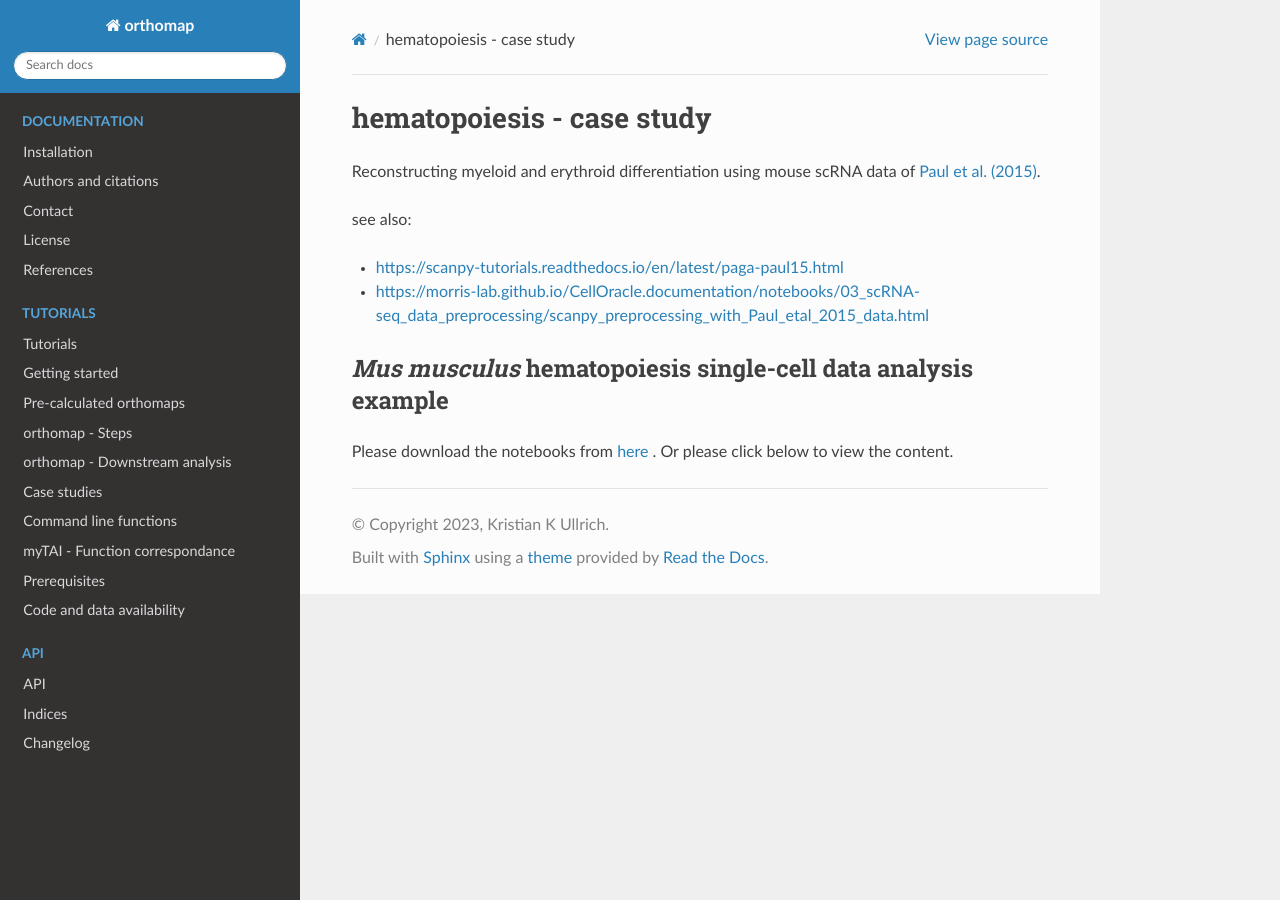
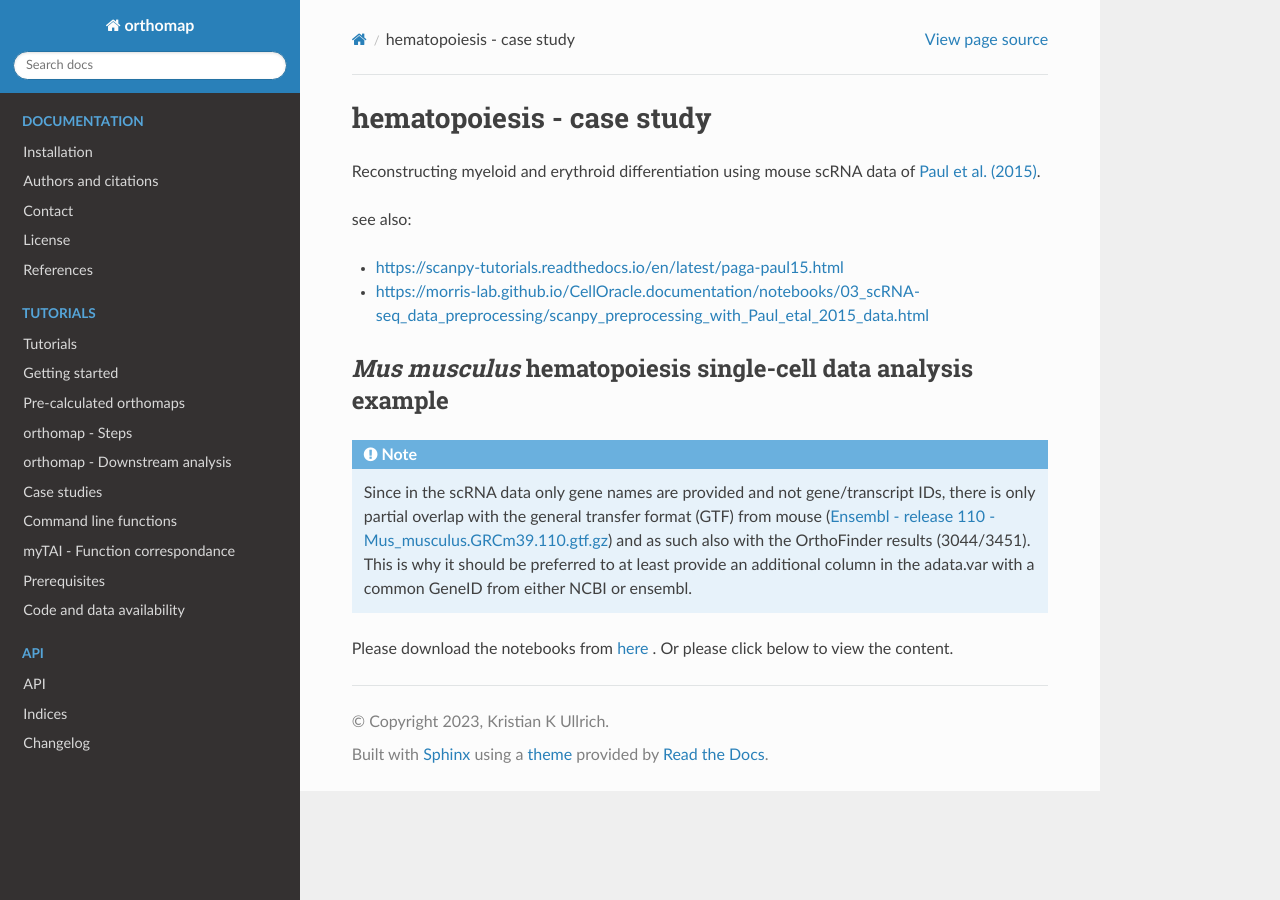
Before and after one commit to kullrich/orthomap, a Sphinx documentation site: the page built from docs/tutorials/paul15_example.rst, in a window 1280 px wide. Built offline with Sphinx 7.4.7 and the Read the Docs theme 2.0.0, drawn with Linux system fonts in a browser that asks for light colours; formulas are drawn with MathJax 3; pages that are not in the unit, such as notebooks, are missing from menus.

Commit message:
# update tutorials

```diff
--- a/docs/tutorials/paul15_example.rst
+++ b/docs/tutorials/paul15_example.rst
@@ -13,6 +13,12 @@ see also:
 *Mus musculus* hematopoiesis single-cell data analysis example
 --------------------------------------------------------------
 
+.. note::
+   Since in the scRNA data only gene names are provided and not gene/transcript IDs, there is only partial overlap
+   with the general transfer format (GTF) from mouse (`Ensembl - release 110 - Mus_musculus.GRCm39.110.gtf.gz <https://ftp.ensembl.org/pub/release-110/gtf/mus_musculus/Mus_musculus.GRCm39.110.gtf.gz>`_)
+   and as such also with the OrthoFinder results (3044/3451). This is why it should be preferred to at least provide an additional column in the adata.var with a common GeneID from either NCBI or ensembl.
+
+
 Please download the notebooks from `here <https://raw.githubusercontent.com/kullrich/orthomap/main/docs/notebooks/paul15_example.ipynb>`_ .
 Or please click below to view the content.
 
```
